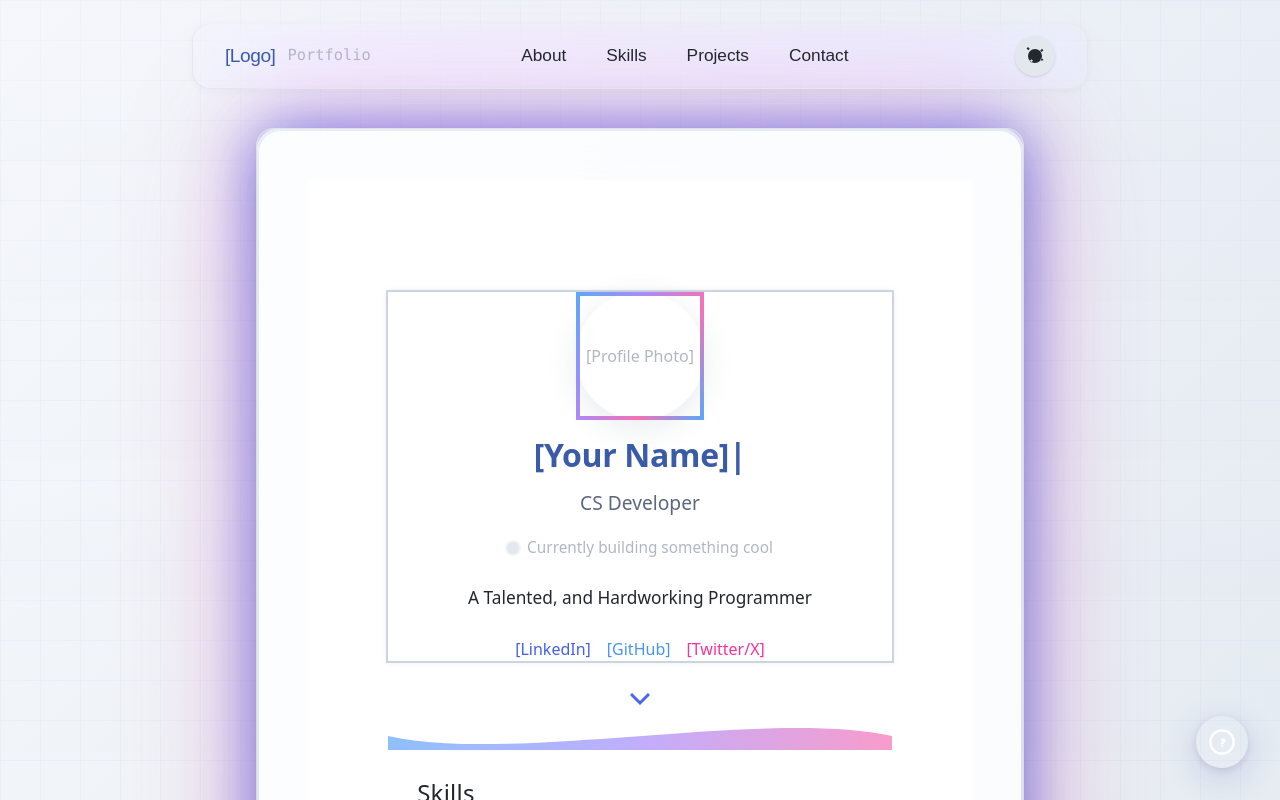
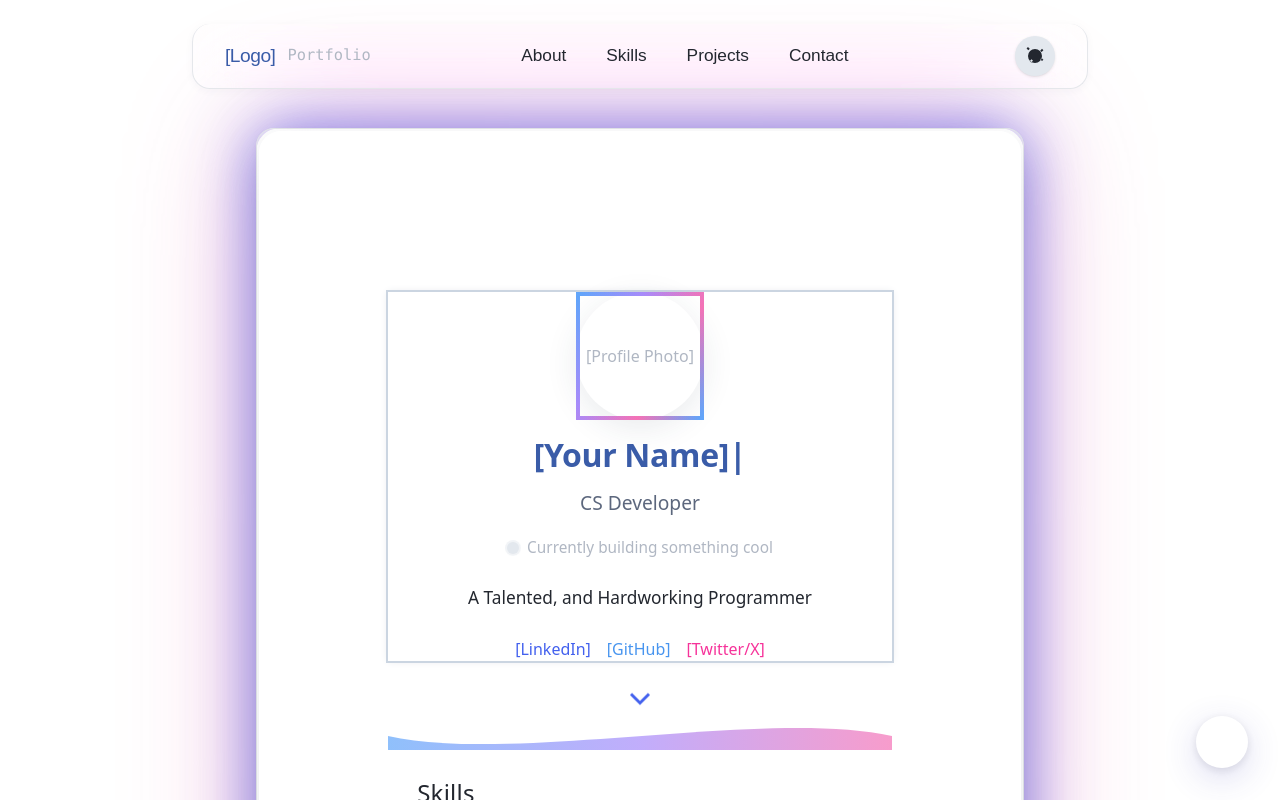
Before and after one commit to AlexanderKeet/pwebsite, a Next.js app: page / in a window 1280 px wide. Shown: the top 800 px of the page. Built offline with nearby package versions, Linux system fonts and the light colour scheme.

Commit message:
light mode fix

```diff
--- a/src/app/globals.css
+++ b/src/app/globals.css
@@ -345,9 +345,9 @@ button:hover, a:hover {
 .animate-bounce-slow { animation: bounce-slow 2.2s infinite cubic-bezier(.4,0,.2,1); }
 
 /* --- Overhauled Light Theme Colors --- */
-html.light body {
-  background: linear-gradient(135deg, #f8fafc 0%, #e0e7ef 60%, #c7d2fe 100%);
-  color: #23272f;
+html.light, html.light body, body {
+  background: #fff !important;
+  color: #23272f !important;
 }
 html.light h1, html.light .text-5xl, html.light .text-4xl {
   font-size: 2.6rem;
```
